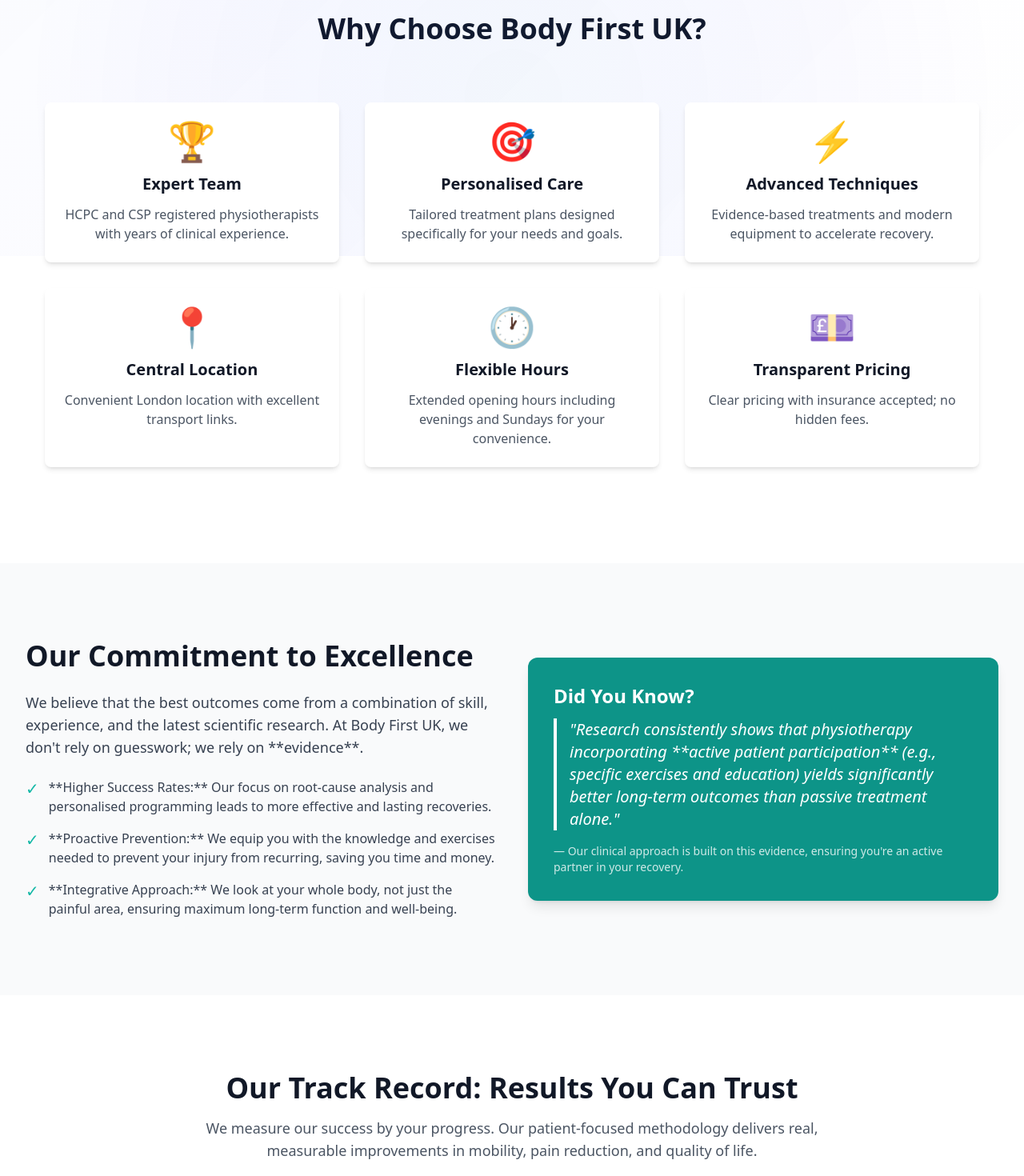
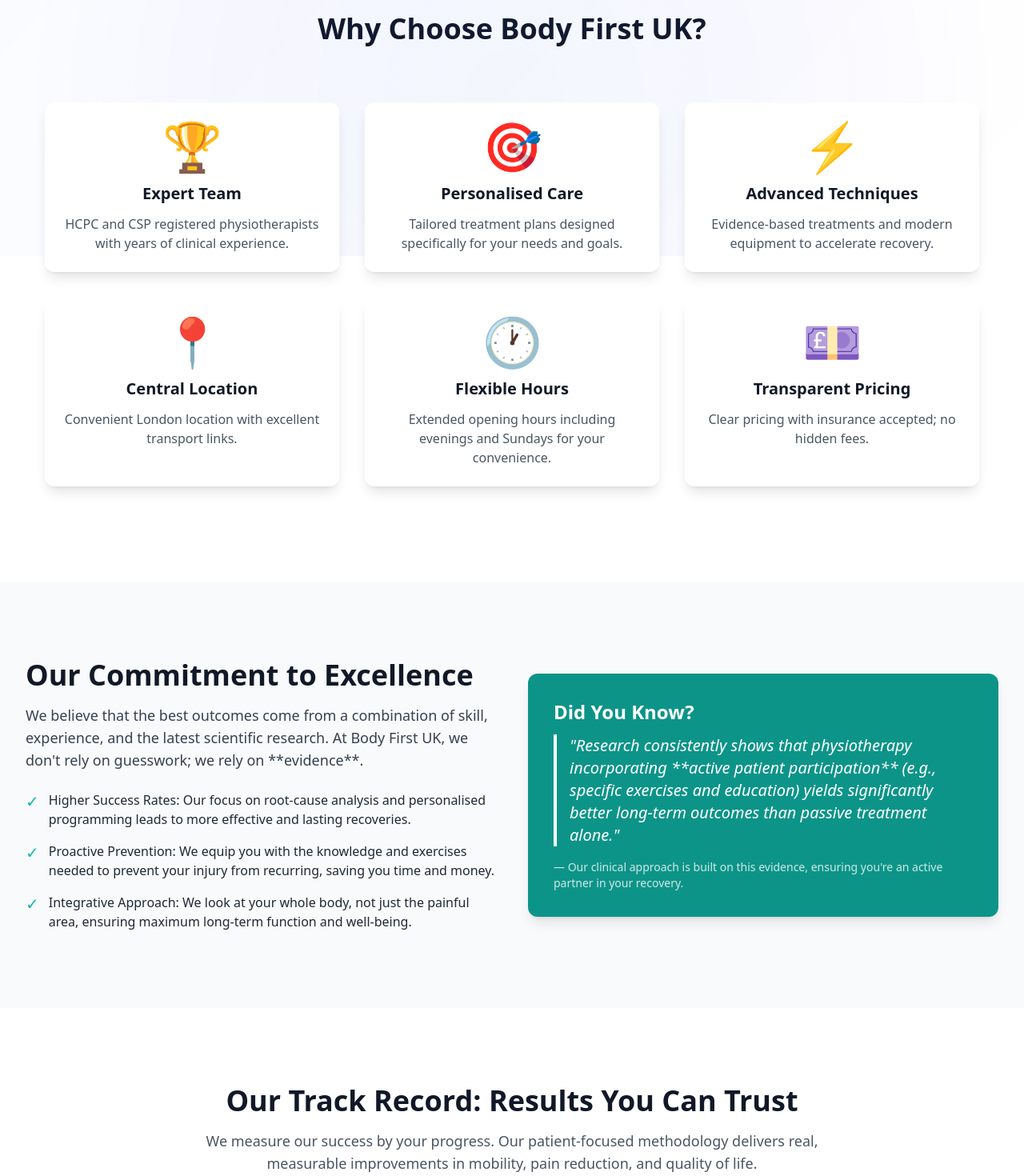
Before and after one commit to Geerthiga18/bodyfirst-website, a React (Vite) app: page /why-us in a window 1280 px wide. Shown: the part 480-1950 px from the top of the page at 80% size. Built offline with nearby package versions, Linux system fonts and the light colour scheme; the HTML template or start-up script is replaced by a standard one.

Commit message:
Added animations to why us page

```diff
--- a/src/pages/WhyUs.tsx
+++ b/src/pages/WhyUs.tsx
@@ -1,6 +1,8 @@
 import { ScrollBackground } from '../components/ScrollBackground';
 import AnimatedH2 from '../components/AnimatedH2';
 import SectionBackground from '../components/SectionBackground';
+import AnimatedCard from '../components/AnimatedCard';
+import AnimatedListItem from '../components/AnimatedListItem';
 
 const WhyUs = () => {
   return (
@@ -40,53 +42,53 @@
           <div className="mt-6">
             <SectionBackground className="p-6 rounded-xl" opacity={0.07}>
               <div className="grid md:grid-cols-2 lg:grid-cols-3 gap-8">
-                <div className="text-center bg-white p-6 rounded-lg shadow-md">
-                  <div className="text-5xl mb-4">🏆</div>
+                <AnimatedCard className="p-6 text-center">
+                  <div className="text-6xl mb-4">🏆</div>
                   <h3 className="text-xl font-bold mb-3 text-gray-900">Expert Team</h3>
                   <p className="text-gray-600">
                     HCPC and CSP registered physiotherapists with years of clinical experience.
                   </p>
-                </div>
+                </AnimatedCard>
 
-                <div className="text-center bg-white p-6 rounded-lg shadow-md">
-                  <div className="text-5xl mb-4">🎯</div>
+                <AnimatedCard className="p-6 text-center">
+                  <div className="text-6xl mb-4">🎯</div>
                   <h3 className="text-xl font-bold mb-3 text-gray-900">Personalised Care</h3>
                   <p className="text-gray-600">
                     Tailored treatment plans designed specifically for your needs and goals.
                   </p>
-                </div>
+                </AnimatedCard>
 
-                <div className="text-center bg-white p-6 rounded-lg shadow-md">
-                  <div className="text-5xl mb-4">⚡</div>
+                <AnimatedCard className="p-6 text-center">
+                  <div className="text-6xl mb-4">⚡</div>
                   <h3 className="text-xl font-bold mb-3 text-gray-900">Advanced Techniques</h3>
                   <p className="text-gray-600">
                     Evidence-based treatments and modern equipment to accelerate recovery.
                   </p>
-                </div>
+                </AnimatedCard>
 
-                <div className="text-center bg-white p-6 rounded-lg shadow-md">
-                  <div className="text-5xl mb-4">📍</div>
+                <AnimatedCard className="p-6 text-center">
+                  <div className="text-6xl mb-4">📍</div>
                   <h3 className="text-xl font-bold mb-3 text-gray-900">Central Location</h3>
                   <p className="text-gray-600">
                     Convenient London location with excellent transport links.
                   </p>
-                </div>
+                </AnimatedCard>
 
-                <div className="text-center bg-white p-6 rounded-lg shadow-md">
-                  <div className="text-5xl mb-4">🕐</div>
+                <AnimatedCard className="p-6 text-center">
+                  <div className="text-6xl mb-4">🕐</div>
                   <h3 className="text-xl font-bold mb-3 text-gray-900">Flexible Hours</h3>
                   <p className="text-gray-600">
                     Extended opening hours including evenings and Sundays for your convenience.
                   </p>
-                </div>
+                </AnimatedCard>
 
-                <div className="text-center bg-white p-6 rounded-lg shadow-md">
-                  <div className="text-5xl mb-4">💷</div>
+                <AnimatedCard className="p-6 text-center">
+                  <div className="text-6xl mb-4">💷</div>
                   <h3 className="text-xl font-bold mb-3 text-gray-900">Transparent Pricing</h3>
                   <p className="text-gray-600">
                     Clear pricing with insurance accepted; no hidden fees.
                   </p>
-                </div>
+                </AnimatedCard>
               </div>
             </SectionBackground>
           </div>
@@ -98,26 +100,26 @@
           <div className="lg:flex lg:items-center lg:justify-between gap-10">
             {/* Left Content Block */}
             <div className="lg:w-1/2 mb-8 lg:mb-0">
-              <h2 className="text-3xl lg:text-4xl font-bold text-gray-900 mb-6">
+           <AnimatedH2 className="section-title text-gray-900">
                 Our Commitment to Excellence
-              </h2>
+              </AnimatedH2>
               <p className="text-lg text-gray-700 mb-6">
                 We believe that the best outcomes come from a combination of skill, experience, and the latest scientific research. At Body First UK, we don't rely on guesswork; we rely on **evidence**.
               </p>
 
               <ul className="space-y-4 text-gray-700">
-                <li className="flex items-start">
+                <AnimatedListItem as="li">
                   <span className="flex-shrink-0 mr-3 text-teal-500 text-xl">✓</span>
-                  <span>**Higher Success Rates:** Our focus on root-cause analysis and personalised programming leads to more effective and lasting recoveries.</span>
-                </li>
-                <li className="flex items-start">
+                  <span className="text-gray-800">Higher Success Rates: Our focus on root-cause analysis and personalised programming leads to more effective and lasting recoveries.</span>
+                </AnimatedListItem>
+                <AnimatedListItem as="li">
                   <span className="flex-shrink-0 mr-3 text-teal-500 text-xl">✓</span>
-                  <span>**Proactive Prevention:** We equip you with the knowledge and exercises needed to prevent your injury from recurring, saving you time and money.</span>
-                </li>
-                <li className="flex items-start">
+                  <span className="text-gray-800">Proactive Prevention: We equip you with the knowledge and exercises needed to prevent your injury from recurring, saving you time and money.</span>
+                </AnimatedListItem>
+                <AnimatedListItem as="li">
                   <span className="flex-shrink-0 mr-3 text-teal-500 text-xl">✓</span>
-                  <span>**Integrative Approach:** We look at your whole body, not just the painful area, ensuring maximum long-term function and well-being.</span>
-                </li>
+                  <span className="text-gray-800">Integrative Approach: We look at your whole body, not just the painful area, ensuring maximum long-term function and well-being.</span>
+                </AnimatedListItem>
               </ul>
             </div>
 
@@ -153,25 +155,25 @@
           <div className="grid md:grid-cols-3 gap-8 mb-12">
 
             {/* Metric 1 */}
-            <div className="p-8 border border-teal-200 rounded-xl bg-teal-50 shadow-lg transition duration-300 hover:shadow-xl hover:bg-teal-100">
+            <AnimatedCard className="p-8 border border-teal-200 rounded-xl bg-teal-50 shadow-lg transition duration-300 hover:bg-teal-100" hover={false}>
               <p className="text-5xl font-extrabold text-teal-600">92%</p>
               <h3 className="text-xl font-bold mt-3 text-gray-800">Of Patients Achieve Goals</h3>
               <p className="text-gray-600 text-sm mt-1">Reported achieving their primary rehabilitation goals within their personalised plan.</p>
-            </div>
+            </AnimatedCard>
 
             {/* Metric 2 */}
-            <div className="p-8 border border-teal-200 rounded-xl bg-teal-50 shadow-lg transition duration-300 hover:shadow-xl hover:bg-teal-100">
+            <AnimatedCard className="p-8 border border-teal-200 rounded-xl bg-teal-50 shadow-lg transition duration-300 hover:bg-teal-100" hover={false}>
               <p className="text-5xl font-extrabold text-teal-600">4.9/5</p>
               <h3 className="text-xl font-bold mt-3 text-gray-800">Average Patient Rating</h3>
               <p className="text-gray-600 text-sm mt-1">Consistent high scores across professionalism, care quality, and clinical results.</p>
-            </div>
+            </AnimatedCard>
 
             {/* Metric 3 */}
-            <div className="p-8 border border-teal-200 rounded-xl bg-teal-50 shadow-lg transition duration-300 hover:shadow-xl hover:bg-teal-100">
+            <AnimatedCard className="p-8 border border-teal-200 rounded-xl bg-teal-50 shadow-lg transition duration-300 hover:bg-teal-100" hover={false}>
               <p className="text-5xl font-extrabold text-teal-600">75%</p>
               <h3 className="text-xl font-bold mt-3 text-gray-800">Referral Rate</h3>
               <p className="text-gray-600 text-sm mt-1">A majority of our new patients come through direct recommendations from satisfied clients.</p>
-            </div>
+            </AnimatedCard>
 
           </div>
 
```
